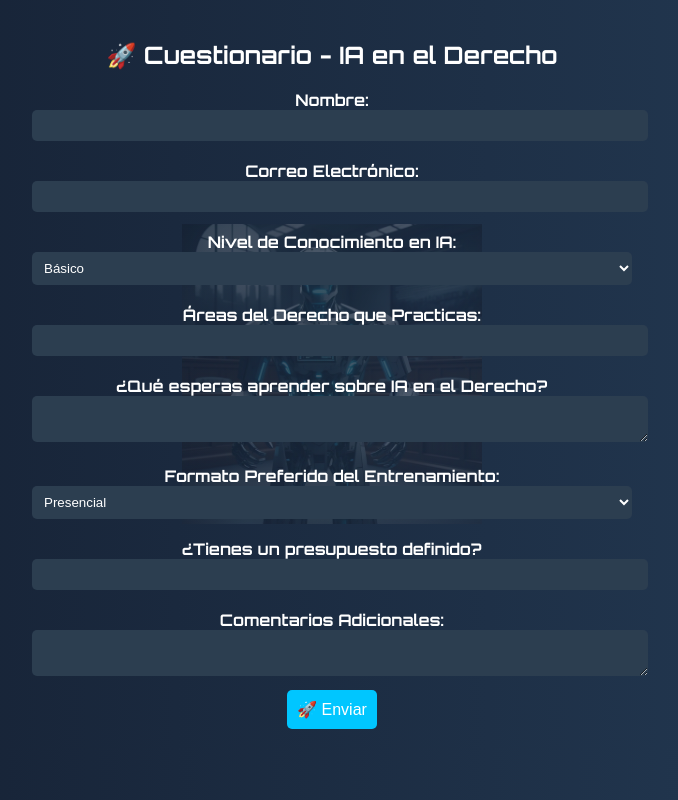
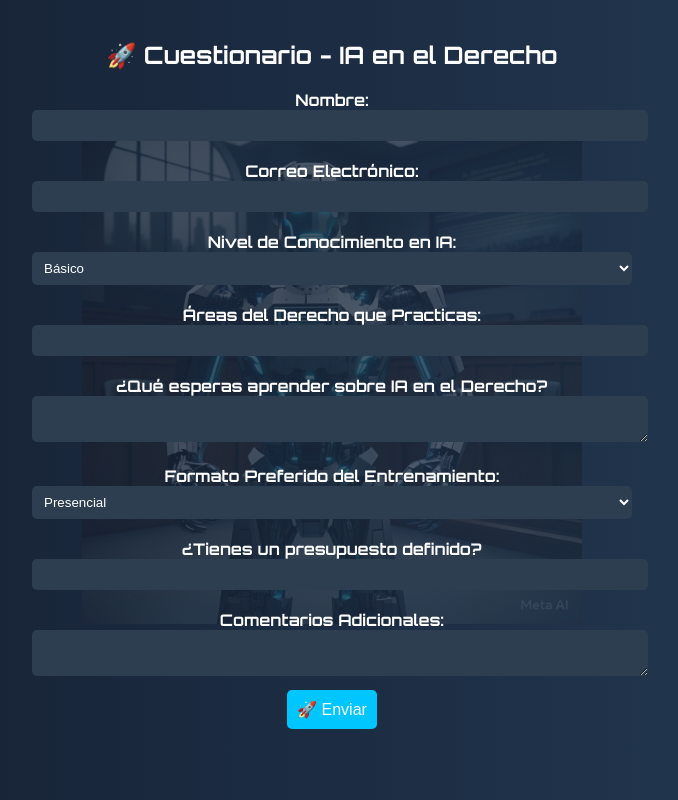
Before and after one commit to HauseFelipe/cuestionario-ia-abogados, a plain HTML site: page index.html in a window 1280 px wide. Shown: the whole page, without its empty margins (308-986 px from the left). Drawn offline with Linux system fonts and the light colour scheme.

Commit message:
index.html

```diff
--- a/index.html
+++ b/index.html
@@ -50,8 +50,8 @@
             top: 50%;
             left: 50%;
             transform: translate(-50%, -50%);
-            width: 300px;
-            height: 400px;
+            width: 500px;
+            height: 600px;
             background: url('https://github.com/HauseFelipe/cuestionario-ia-abogados/blob/main/WhatsApp%20Image%202025-01-30%20at%2012.45.42%20PM.jpeg?raw=true') no-repeat center center;
             background-size: contain;
             opacity: 0.2;
```
